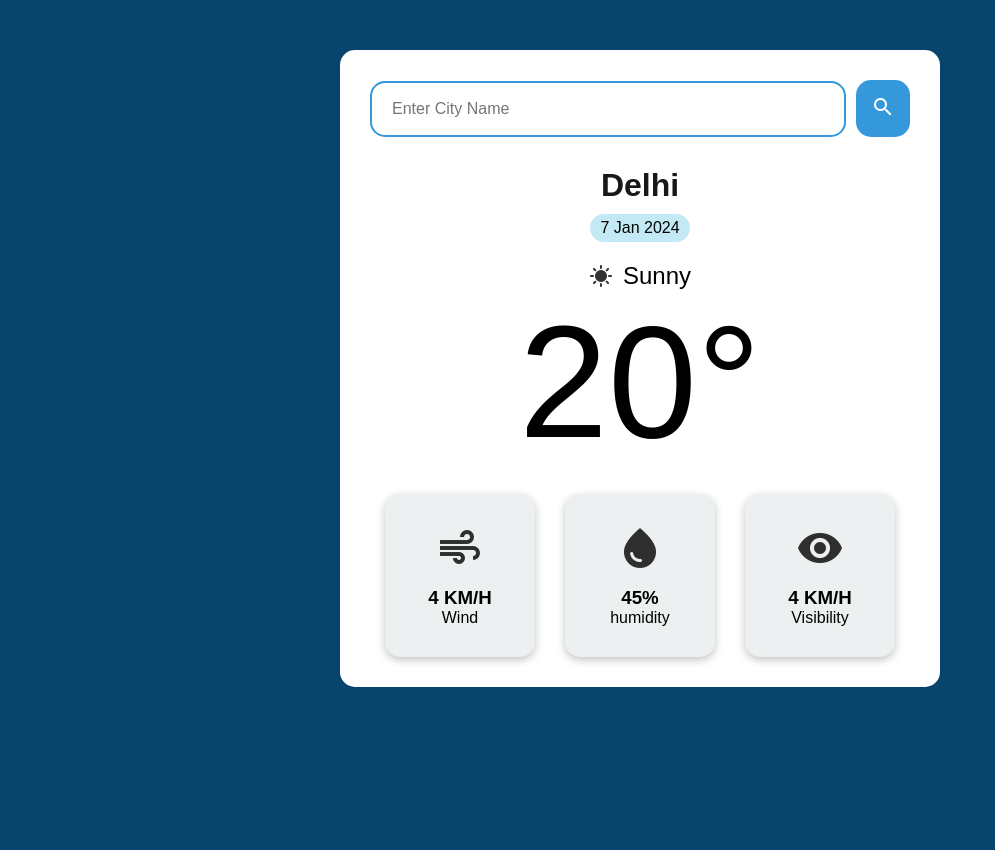
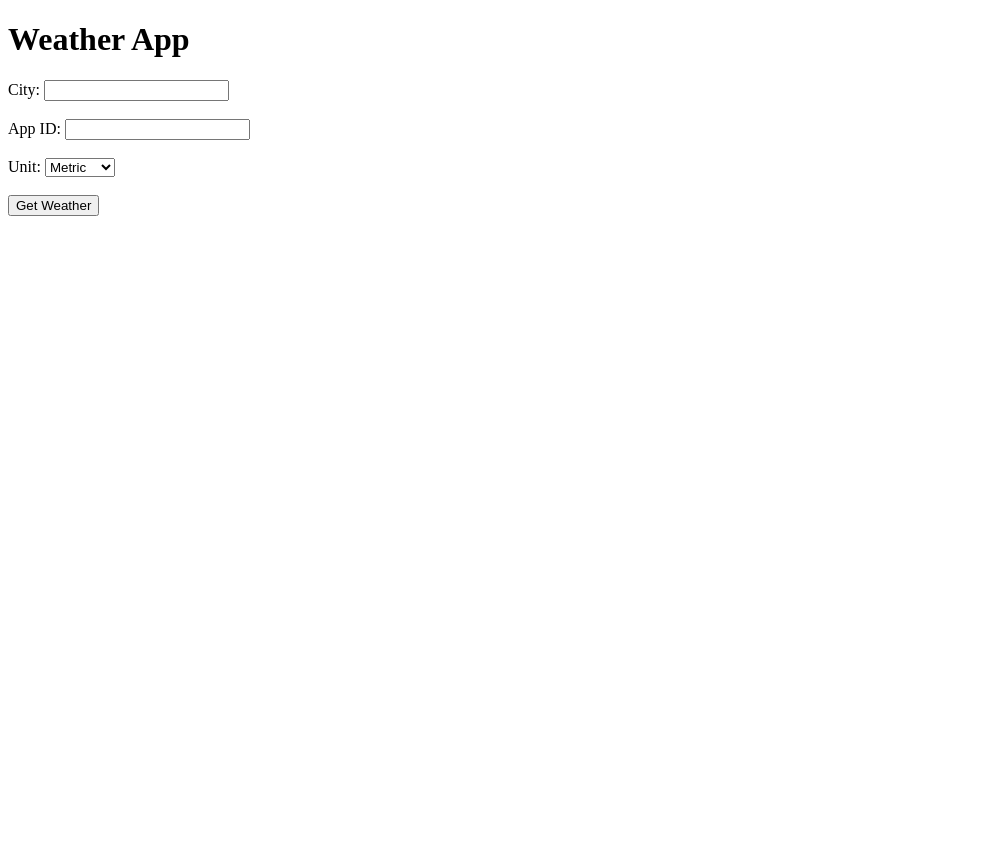
Before and after one commit to PratapRK77/newweatherapp, a Flask app: page / in a window 1280 px wide. Shown: the whole page, without its empty margins (0-995 px from the left). After the commit the page ends 216 px from the top, so only its background shows below. Run offline with Flask 3, Linux system fonts and the light colour scheme.

Commit message:
Update index.html

```diff
--- a/templates/index.html
+++ b/templates/index.html
@@ -1,63 +1,37 @@
 <!DOCTYPE html>
 <html lang="en">
 <head>
-        <meta charset="UTF-8" />
-        <meta name="viewport" content="width=device-width, initial-scale=1.0" />
-        <link
-            rel="stylesheet"
-            href="https://fonts.googleapis.com/icon?family=Material+Icons"
-        />
+    <meta charset="UTF-8">
+    <meta name="viewport" content="width=device-width, initial-scale=1.0">
     <title>Weather App</title>
-        <link rel="stylesheet" href="style.css" />
 </head>
 <body>
-        <div class="weather-app">
-            <form class="search-form" action="">
-                <input
-                    class="city-input"
-                    type="text"
-                    placeholder="Enter City Name"
-                />
-                <button class="search-btn" type="submit">
-                    <i class="material-icons">search</i>
-                </button>
+    <h1>Weather App</h1>
+    <form id="weatherForm">
+        <label for="city">City:</label>
+        <input type="text" id="city" name="city" required><br><br>
+        <label for="appid">App ID:</label>
+        <input type="text" id="appid" name="appid" required><br><br>
+        <label for="unit">Unit:</label>
+        <select id="unit" name="unit">
+            <option value="metric">Metric</option>
+            <option value="imperial">Imperial</option>
+        </select><br><br>
+        <button type="submit">Get Weather</button>
     </form>
-            <div class="city-date-section">
-                <h2 class="city">Delhi</h2>
-                <p class="date">7 Jan 2024</p>
-            </div>
-            <div class="temperature-info">
-                <div class="description">
-                    <i class="material-icons">sunny</i>
-                    <span class="description-text">Sunny</span>
-                </div>
-                <div class="temp">20°</div>
-            </div>
-            <div class="additional-info">
-                <div class="wind-info">
-                    <i class="material-icons">air</i>
-                    <div>
-                        <h3 class="wind-speed">4 KM/H</h3>
-                        <p class="wind-label">Wind</p>
-                    </div>
-                </div>
-                <div class="humidity-info">
-                    <i class="material-icons">water_drop</i>
-                    <div>
-                        <h3 class="humidity">45%</h3>
-                        <p class="humidity-label">humidity</p>
-                    </div>
-                </div>
-                <div class="visibility-info">
-                    <i class="material-icons">visibility</i>
-                    <div>
-                        <h3 class="visibility-distance">4 KM/H</h3>
-                        <p class="visibility">Visibility</p>
-                    </div>
-                </div>
-            </div>
-        </div>
+    <div id="weatherData"></div>
 
-        <script src="script.js"></script>
+    <script>
+        document.getElementById("weatherForm").addEventListener("submit", async function(event) {
+            event.preventDefault();
+            const formData = new FormData(this);
+            const responseData = await fetch('/weatherapp', {
+                method: 'POST',
+                body: formData
+            });
+            const jsonData = await responseData.json();
+            document.getElementById("weatherData").innerText = JSON.stringify(jsonData);
+        });
+    </script>
 </body>
 </html>
```
Lines whose indentation alone changed are shown as unchanged.
